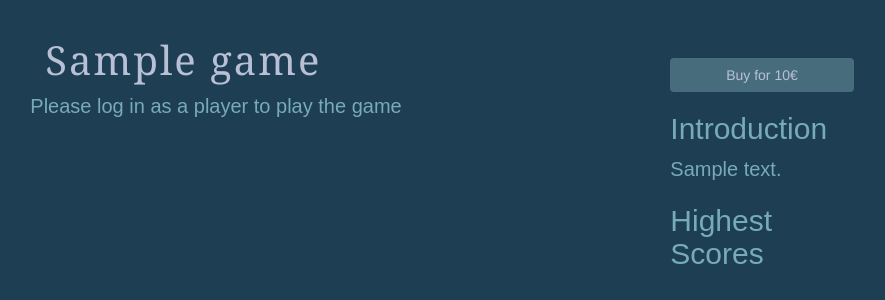
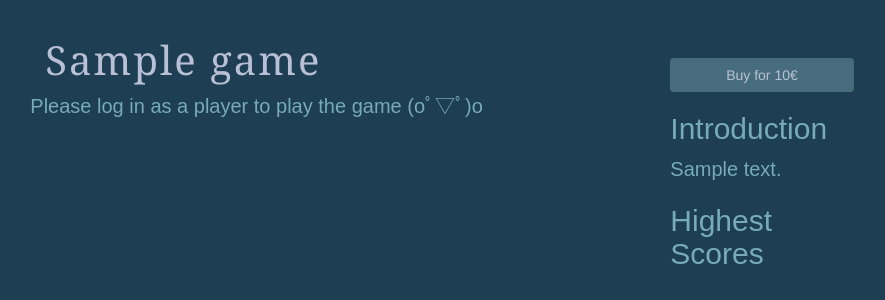
Before and after one commit to hongkuancn/game-store, a Django app: page /detail/1 in a window 1280 px wide. Shown: the part 51-351 px from the top of the page, without its empty margins (198-1083 px from the left). Run offline with Django 3.2, Linux system fonts and the light colour scheme; tables that the repository leaves empty hold one stand-in row (values such as "Sample post"); some libraries are stand-ins or nearby versions.

Commit message:
changed phrases

```diff
--- a/games/templates/games/gaming.html
+++ b/games/templates/games/gaming.html
@@ -61,11 +61,11 @@
                                 </div>
                             </div>
                         {% else %}
-                            <p>If you want to play, please buy the game</p>
+                            <p>Please buy the game if you want to play （づ￣3￣）づ╭❤～</p>
                         {% endif %}
 
                     {% else %}
-                        <p>Please log in as a player to play the game</p>
+                        <p>Please log in as a player to play the game  (oﾟ▽ﾟ)o </p>
                     {% endif %}
                 </div>
                 <div class="col-xs-12 col-sm-3 col-lg-3" >
```
